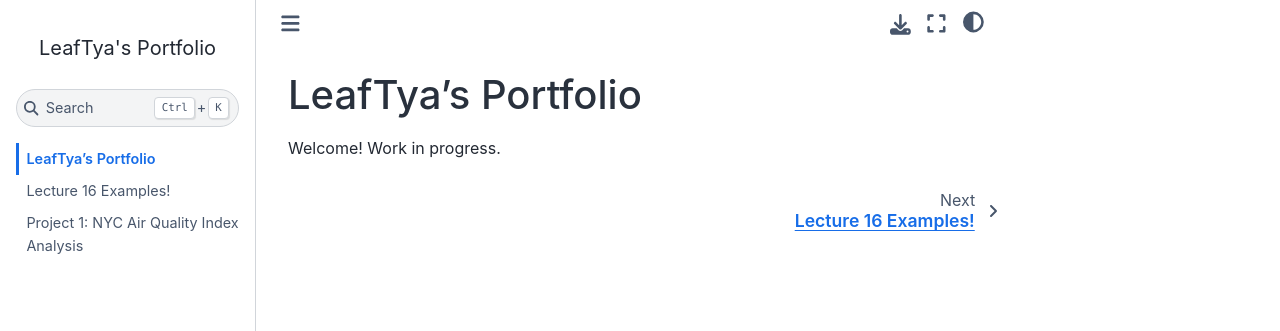
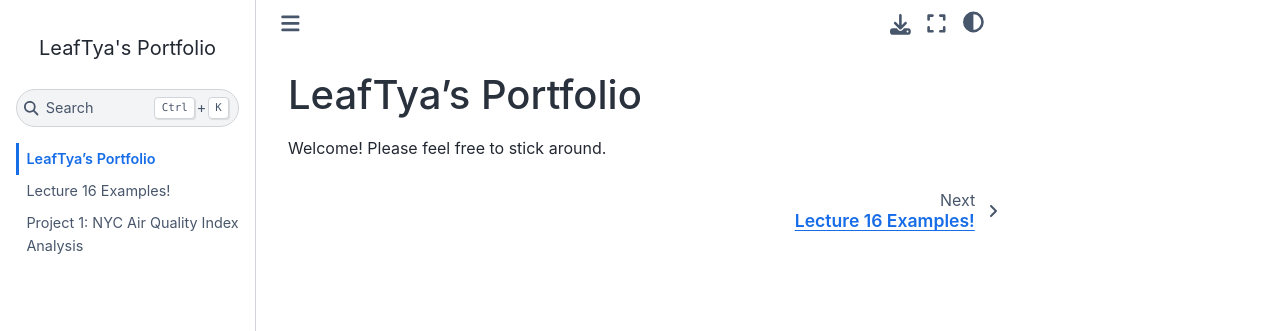
Before and after one commit to LeafTya/LeafTya.github.io, a Jupyter Book: the page built from index.md, in a window 1280 px wide. Shown: the top 331 px of the page. Built offline with Jupyter Book 1.0.4 settings and Sphinx 7.4.7 and the Sphinx Book theme 1.1.4, drawn with Linux system fonts in a browser that asks for light colours; comment, search, counter and statistics services are not loaded.

Commit message:
Changed welcome

```diff
--- a/index.md
+++ b/index.md
@@ -1,3 +1,3 @@
 # LeafTya's Portfolio
 
-Welcome! Work in progress.
+Welcome!  Please feel free to stick around.
```
